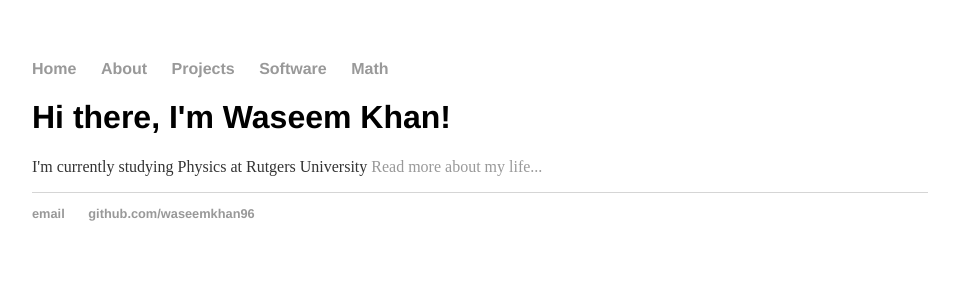
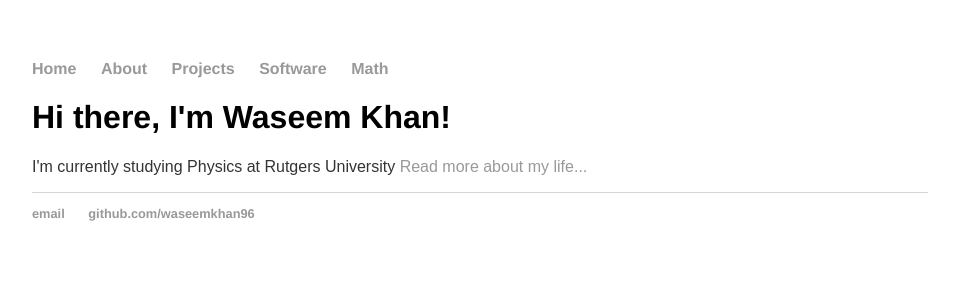
Before and after one commit to wasdkhan/wasdkhan.github.io, a Jekyll site: the page built from index.html, in a window 1280 px wide. Shown: the top 300 px of the page, without its empty margins (160-1119 px from the left). Built offline with Jekyll 4.4.1, drawn with Linux system fonts in a browser that asks for light colours.

Commit message:
ff arial

```diff
--- a/css/main.css
+++ b/css/main.css
@@ -25,6 +25,7 @@ h1 {
 }
 p {
     color: #333;
+    font-family: Arial;
 }
 
 footer {
```
